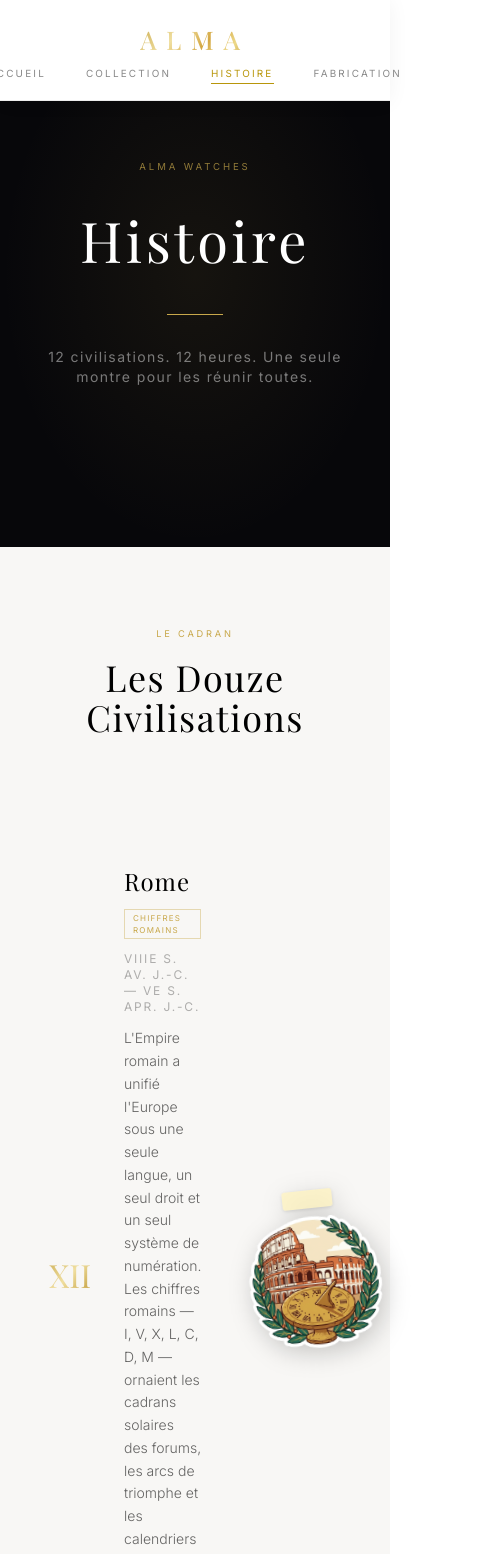
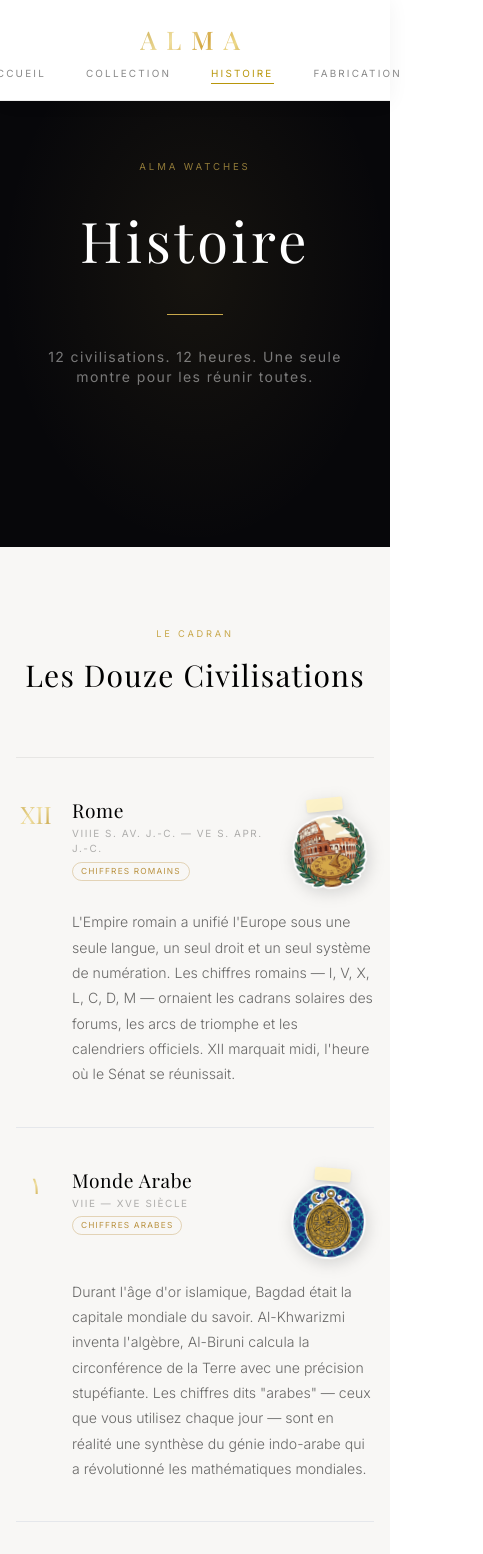
Before and after one commit to ia2213/alma-watch, a Next.js app: page /histoire in a window 390 px wide. Shown: the top 1554 px of the page, 483 px wide, since content can reach past the window. Built offline with nearby package versions, Linux system fonts and the light colour scheme; a web font is replaced by a local one.

Commit message:
fix: mobile collection snap-center + histoire text layout

```diff
--- a/src/app/histoire/page.tsx
+++ b/src/app/histoire/page.tsx
@@ -8,7 +8,6 @@
       description: 'L\'Empire romain a unifié l\'Europe sous une seule langue, un seul droit et un seul système de numération. Les chiffres romains — I, V, X, L, C, D, M — ornaient les cadrans solaires des forums, les arcs de triomphe et les calendriers officiels. XII marquait midi, l\'heure où le Sénat se réunissait.',
       sticker: '/stickers/sticker-romain.png',
       rotate: '-6deg',
-      side: 'right',
     },
     {
       heure: '١',
@@ -18,7 +17,6 @@
       description: 'Durant l\'âge d\'or islamique, Bagdad était la capitale mondiale du savoir. Al-Khwarizmi inventa l\'algèbre, Al-Biruni calcula la circonférence de la Terre avec une précision stupéfiante. Les chiffres dits "arabes" — ceux que vous utilisez chaque jour — sont en réalité une synthèse du génie indo-arabe qui a révolutionné les mathématiques mondiales.',
       sticker: '/stickers/sticker-arabe.png',
       rotate: '5deg',
-      side: 'left',
     },
     {
       heure: 'Θʹ',
@@ -28,7 +26,6 @@
       description: 'L\'empire achéménide, le plus grand de l\'Antiquité, s\'étendait de l\'Égypte à l\'Inde. Les Perses ont codifié la poste, le droit international et les droits de l\'homme — la Charte de Cyrus étant le premier texte de ce type. Leur système de numération, dérivé du grec, utilisait les lettres de l\'alphabet avec des diacritiques distinctifs.',
       sticker: null,
       rotate: '-4deg',
-      side: 'right',
     },
     {
       heure: 'ה',
@@ -38,7 +35,6 @@
       description: 'L\'hébreu est l\'une des rares langues anciennes à avoir été ressuscitées comme langue vivante moderne. Dans la tradition juive, chaque lettre de l\'alphabet possède une valeur numérique — le Guématrie. Aleph vaut 1, Bet vaut 2, et ainsi de suite jusqu\'au Tav. Les cinq heures sur le cadran ALMA portent ces lettres comme autant de mémoires millénaires.',
       sticker: '/stickers/sticker-hebreu.png',
       rotate: '7deg',
-      side: 'right',
     },
     {
       heure: 'Δ',
@@ -48,7 +44,6 @@
       description: 'Athènes a inventé la démocratie, la philosophie et le théâtre en moins de deux siècles. Les Grecs numérotaient avec leur alphabet — Alpha pour 1, Beta pour 2 — et calculaient les éclipses avec une précision remarquable. Le mécanisme d\'Anticythère, découvert en 1901, est le premier ordinateur analogique de l\'histoire, vieux de 2100 ans.',
       sticker: '/stickers/sticker-grec.png',
       rotate: '-5deg',
-      side: 'left',
     },
     {
       heure: '𒎙',
@@ -58,17 +53,15 @@
       description: 'Entre le Tigre et l\'Euphrate naquit la première civilisation urbaine. Les Sumériens inventèrent l\'écriture cunéiforme, la roue, la charrue et le premier code juridique — celui de Hammurabi. Leur système sexagésimal (base 60) nous a légué les 60 secondes d\'une minute, les 60 minutes d\'une heure et les 360 degrés d\'un cercle.',
       sticker: '/stickers/sticker-mesopotamia.png',
       rotate: '6deg',
-      side: 'right',
     },
     {
       heure: '𓏺',
       civ: 'Égypte',
       periode: '3100 — 30 av. J.-C.',
       symbole: 'Hiéroglyphes',
-      description: 'Les Égyptiens ont construit les seules Merveilles du monde encore debout et développé un calendrier de 365 jours dès 2500 av. J.-C. Leurs cadrans solaires et clepsydres (horloges à eau) sont les ancêtres directs de nos montres. Les hiéroglyphes numériques — un lotus pour 1000, une grenouille pour 100 000 — témoignent d\'une pensée mathématique d\'une richesse extraordinaire.',
+      description: 'Les Égyptiens ont construit les seules Merveilles du monde encore debout et développé un calendrier de 365 jours dès 2500 av. J.-C. Leurs cadrans solaires et clepsydres (horloges à eau) sont les ancêtres directs de nos montres. Les hiéroglyphes numériques — un lotus pour 1000, une grenouille pour 100 000 — témoignent d\'une pensée mathématique extraordinaire.',
       sticker: null,
       rotate: '-7deg',
-      side: 'left',
     },
     {
       heure: '७',
@@ -78,7 +71,6 @@
       description: 'L\'Inde a offert au monde le concept révolutionnaire du zéro — sans lequel ni l\'informatique ni la physique moderne ne seraient possibles. Le mathématicien Brahmagupta codifie ses règles au VIIe siècle. Les chiffres devanagari, précurseurs de nos chiffres actuels, circulaient déjà sur les routes de la soie bien avant l\'Europe médiévale.',
       sticker: null,
       rotate: '4deg',
-      side: 'right',
     },
     {
       heure: '八',
@@ -88,7 +80,6 @@
       description: 'La Chine a inventé simultanément quatre technologies qui ont changé le monde : le papier, l\'imprimerie, la boussole et la poudre à canon. Les caractères chinois, dont certains remontent à 3500 ans, sont le seul système d\'écriture logographique encore utilisé massivement. 八 (bā) — le chiffre 8 — est le chiffre porte-bonheur de toute l\'Asie orientale.',
       sticker: '/stickers/sticker-chinois.png',
       rotate: '-6deg',
-      side: 'left',
     },
     {
       heure: '৯',
@@ -98,27 +89,24 @@
       description: 'Les navigateurs polynésiens ont accompli les plus grandes migrations maritimes de l\'histoire humaine, colonisant un tiers de la surface du globe sans boussole ni carte. Ils lisaient le temps dans les étoiles, les vagues et le vol des oiseaux. Leur connaissance des constellations — transmise oralement — reste l\'une des sciences de navigation les plus sophistiquées jamais développées.',
       sticker: '/stickers/sticker-oceanie.png',
       rotate: '8deg',
-      side: 'right',
     },
     {
       heure: '፲',
       civ: 'Amériques / Maya',
       periode: '2000 av. J.-C. — XVIe siècle',
       symbole: 'Calendrier Maya',
-      description: 'Les Mayas ont développé indépendamment l\'écriture, les mathématiques et l\'astronomie avec une précision vertigineuse. Leur calendrier vénusien calculait les phases de Vénus à 2 heures près sur 500 ans. Ils furent parmi les premiers à inventer le zéro, bien avant l\'Europe. Leurs observatoires astronomiques permettaient de prédire les éclipses solaires et lunaires avec une exactitude remarquable.',
+      description: 'Les Mayas ont développé indépendamment l\'écriture, les mathématiques et l\'astronomie avec une précision vertigineuse. Leur calendrier vénusien calculait les phases de Vénus à 2 heures près sur 500 ans. Ils furent parmi les premiers à inventer le zéro, bien avant l\'Europe. Leurs observatoires permettaient de prédire les éclipses avec une exactitude remarquable.',
       sticker: '/stickers/sticker-maya.webp',
       rotate: '-5deg',
-      side: 'left',
     },
     {
       heure: '፲፩',
       civ: 'Afrique',
       periode: '43 000 av. J.-C. — aujourd\'hui',
       symbole: 'Système Ishângo',
-      description: 'Le bâton d\'Ishângo, découvert au Congo et daté de 43 000 ans, est le plus ancien outil mathématique connu de l\'humanité. Ses encoches organisées en groupes suggèrent une connaissance précoce des nombres premiers et des cycles lunaires. L\'Afrique sub-saharienne a ainsi posé les premières pierres de l\'édifice mathématique universel, bien avant toutes les autres civilisations.',
+      description: 'Le bâton d\'Ishângo, découvert au Congo et daté de 43 000 ans, est le plus ancien outil mathématique connu de l\'humanité. Ses encoches organisées en groupes suggèrent une connaissance précoce des nombres premiers et des cycles lunaires. L\'Afrique sub-saharienne a posé les premières pierres de l\'édifice mathématique universel.',
       sticker: '/stickers/stickers-afrique.png',
       rotate: '6deg',
-      side: 'right',
     },
   ];
 
@@ -140,26 +128,23 @@
       </section>
 
       {/* LES 12 CIVILISATIONS */}
-      <section className="py-20 px-6" style={{ background: '#F8F7F5' }}>
+      <section className="py-20 px-4 md:px-6" style={{ background: '#F8F7F5' }}>
         <div className="max-w-6xl mx-auto">
 
-          <div className="text-center mb-20">
+          <div className="text-center mb-16">
             <p className="uppercase mb-4" style={{ fontSize: '0.58rem', letterSpacing: '0.3em', color: '#C8A84B' }}>LE CADRAN</p>
-            <h2 className="font-serif text-4xl md:text-5xl text-black tracking-[0.04em]">Les Douze Civilisations</h2>
+            <h2 className="font-serif text-3xl md:text-5xl text-black tracking-[0.04em]">Les Douze Civilisations</h2>
           </div>
 
-          <div className="space-y-0">
+          <div className="divide-y" style={{ borderTop: '1px solid rgba(0,0,0,0.07)', borderColor: 'rgba(0,0,0,0.07)' }}>
             {civilisations.map((item, i) => (
-              <div
-                key={i}
-                className="border-b"
-                style={{ borderColor: 'rgba(0,0,0,0.07)' }}
-              >
-                {/* Layout 3 colonnes : heure | texte | sticker */}
-                <div className="grid grid-cols-[60px_1fr_180px] md:grid-cols-[80px_1fr_200px] gap-6 items-center py-12 px-4">
+              <div key={i} className="py-10 md:py-12">
 
-                  {/* HEURE */}
-                  <div className="text-center flex-shrink-0">
+                {/* DESKTOP : 3 colonnes heure | texte | sticker */}
+                <div className="hidden md:grid md:grid-cols-[80px_1fr_200px] gap-8 items-center">
+
+                  {/* Heure */}
+                  <div className="text-center">
                     <span className="font-serif" style={{
                       fontSize: '2rem',
                       background: 'linear-gradient(135deg, #C8A84B 0%, #F0DFA0 50%, #BF9733 100%)',
@@ -167,75 +152,87 @@
                       WebkitTextFillColor: 'transparent',
                       backgroundClip: 'text',
                       lineHeight: 1,
-                    }}>
-                      {item.heure}
-                    </span>
+                    }}>{item.heure}</span>
                   </div>
 
-                  {/* TEXTE */}
-                  <div className="space-y-3">
-                    <div className="flex flex-wrap items-center gap-3">
-                      <h3 className="font-serif text-2xl text-black tracking-[0.04em]">{item.civ}</h3>
-                      <span className="uppercase tracking-[0.15em] px-2 py-0.5 border" style={{
-                        color: '#C8A84B', borderColor: 'rgba(200,168,75,0.4)', fontSize: '0.5rem',
-                      }}>
-                        {item.symbole}
-                      </span>
+                  {/* Texte */}
+                  <div className="space-y-2">
+                    <div className="flex flex-wrap items-center gap-3 mb-1">
+                      <h3 className="font-serif text-[1.7rem] leading-none text-black tracking-[0.03em]">{item.civ}</h3>
+                      <span className="inline-flex items-center rounded-full border px-3 py-1" style={{
+                        color: '#B9913F', borderColor: 'rgba(185,145,63,0.35)', fontSize: '0.58rem', letterSpacing: '0.16em', textTransform: 'uppercase'
+                      }}>{item.symbole}</span>
                     </div>
-                    <p className="text-xs uppercase tracking-[0.15em]" style={{ color: 'rgba(0,0,0,0.3)' }}>
+                    <p style={{ fontSize: '0.7rem', letterSpacing: '0.18em', textTransform: 'uppercase', color: 'rgba(0,0,0,0.3)' }}>
                       {item.periode}
                     </p>
-                    <p className="text-sm text-black/60 leading-relaxed font-light" style={{ maxWidth: '580px' }}>
+                    <p className="font-light" style={{ fontSize: '0.96rem', lineHeight: '1.85', color: 'rgba(0,0,0,0.6)', maxWidth: '560px', paddingTop: '6px' }}>
                       {item.description}
                     </p>
                   </div>
 
-                  {/* STICKER */}
-                  <div className="flex justify-center items-center flex-shrink-0">
+                  {/* Sticker */}
+                  <div className="flex justify-center items-center">
                     {item.sticker ? (
-                      <div style={{
-                        transform: `rotate(${item.rotate})`,
-                        transition: 'transform 0.4s ease',
-                        filter: 'drop-shadow(3px 6px 12px rgba(0,0,0,0.2))',
-                        cursor: 'pointer',
-                      }}
-                        className="hover:[transform:rotate(0deg)_scale(1.08)]"
-                      >
-                        {/* Ruban adhésif */}
-                        <div style={{
-                          width: '50px',
-                          height: '18px',
-                          background: 'rgba(255,243,190,0.75)',
-                          borderRadius: '3px',
-                          margin: '0 auto -6px',
-                          boxShadow: '0 1px 4px rgba(0,0,0,0.12)',
-                          position: 'relative',
-                          zIndex: 1,
-                        }} />
-                        <img
-                          src={item.sticker}
-                          alt={`Sticker ${item.civ}`}
-                          style={{
-                            width: '160px',
-                            height: '160px',
-                            objectFit: 'contain',
-                            display: 'block',
-                            position: 'relative',
-                            zIndex: 0,
-                          }}
-                        />
+                      <div style={{ transform: `rotate(${item.rotate})`, transition: 'transform 0.4s ease', filter: 'drop-shadow(3px 6px 14px rgba(0,0,0,0.18))', cursor: 'pointer' }}
+                        className="hover:[transform:rotate(0deg)_scale(1.06)]">
+                        <div style={{ width: '50px', height: '16px', background: 'rgba(255,243,190,0.8)', borderRadius: '3px', margin: '0 auto -5px', boxShadow: '0 1px 4px rgba(0,0,0,0.1)' }} />
+                        <img src={item.sticker} alt={`Sticker ${item.civ}`}
+                          style={{ width: '160px', height: '160px', objectFit: 'contain', display: 'block' }} />
                       </div>
                     ) : (
-                      <div className="w-16 h-16 rounded-full flex items-center justify-center border" style={{
-                        borderColor: 'rgba(200,168,75,0.2)', background: 'rgba(200,168,75,0.04)',
-                        fontSize: '1.8rem',
-                      }}>
-                        ✦
-                      </div>
+                      <div className="w-14 h-14 rounded-full border flex items-center justify-center text-2xl"
+                        style={{ borderColor: 'rgba(200,168,75,0.2)', background: 'rgba(200,168,75,0.04)' }}>✦</div>
                     )}
                   </div>
+                </div>
 
+                {/* MOBILE : layout vertical propre */}
+                <div className="md:hidden flex gap-4 items-start">
+
+                  {/* Heure à gauche */}
+                  <div className="flex-shrink-0 w-10 pt-1 text-center">
+                    <span className="font-serif" style={{
+                      fontSize: '1.5rem',
+                      background: 'linear-gradient(135deg, #C8A84B 0%, #F0DFA0 50%, #BF9733 100%)',
+                      WebkitBackgroundClip: 'text',
+                      WebkitTextFillColor: 'transparent',
+                      backgroundClip: 'text',
+                      lineHeight: 1,
+                    }}>{item.heure}</span>
+                  </div>
+
+                  {/* Texte + sticker */}
+                  <div className="flex-1 min-w-0">
+                    <div className="flex items-start justify-between gap-3">
+                      {/* Titre & description */}
+                      <div className="flex-1 min-w-0 space-y-1">
+                        <h3 className="font-serif text-[1.2rem] leading-tight text-black tracking-[0.03em]">{item.civ}</h3>
+                        <p style={{ fontSize: '0.62rem', letterSpacing: '0.16em', textTransform: 'uppercase', color: 'rgba(0,0,0,0.3)' }}>
+                          {item.periode}
+                        </p>
+                        <span className="inline-flex items-center rounded-full border px-2 py-0.5" style={{
+                          color: '#B9913F', borderColor: 'rgba(185,145,63,0.35)', fontSize: '0.52rem', letterSpacing: '0.14em', textTransform: 'uppercase'
+                        }}>{item.symbole}</span>
+                      </div>
+
+                      {/* Sticker en haut à droite */}
+                      {item.sticker && (
+                        <div className="flex-shrink-0" style={{ transform: `rotate(${item.rotate})`, filter: 'drop-shadow(2px 4px 8px rgba(0,0,0,0.15))' }}>
+                          <div style={{ width: '36px', height: '13px', background: 'rgba(255,243,190,0.8)', borderRadius: '2px', margin: '0 auto -4px', boxShadow: '0 1px 3px rgba(0,0,0,0.1)' }} />
+                          <img src={item.sticker} alt={`Sticker ${item.civ}`}
+                            style={{ width: '90px', height: '90px', objectFit: 'contain', display: 'block' }} />
+                        </div>
+                      )}
+                    </div>
+
+                    {/* Description en dessous */}
+                    <p className="font-light mt-3" style={{ fontSize: '0.88rem', lineHeight: '1.8', color: 'rgba(0,0,0,0.58)' }}>
+                      {item.description}
+                    </p>
+                  </div>
                 </div>
+
               </div>
             ))}
           </div>
```
Also changed, not shown: src/app/collection/page.tsx (+59 -5 lines).
